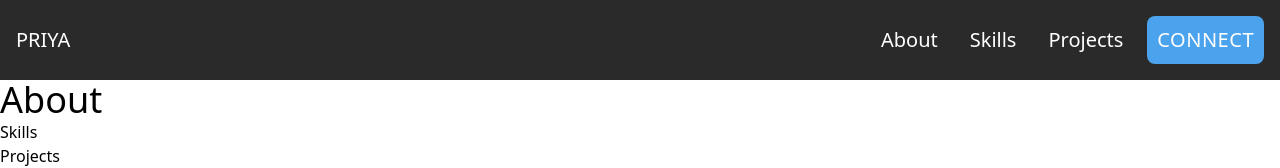
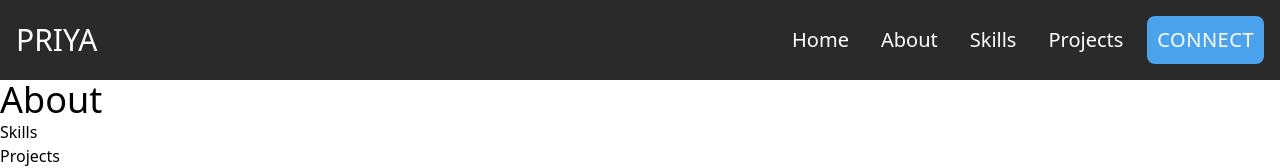
Before and after one commit to priyagupta-js/Codefolio, a React (Vite) app: page / in a window 1280 px wide. Shown: the top 168 px of the page. Built offline with nearby package versions, Linux system fonts and the light colour scheme.

Commit message:
Add About section

```diff
--- a/src/components/Navbar/Navbar.css
+++ b/src/components/Navbar/Navbar.css
@@ -5,6 +5,10 @@
     color: var(--color-text);
     @apply h-20 text-xl;
 
+}
+.nav-left
+{
+    @apply text-3xl;
 }
 .nav-menuItems
 {
--- a/src/components/Navbar/Navbar.jsx
+++ b/src/components/Navbar/Navbar.jsx
@@ -9,6 +9,7 @@ function Navbar() {
         <div className="nav-left">PRIYA</div>
         <div className="nav-right">
           <ul className="right-menuItems">
+          <li className="menuItems">Home</li>
             <li className="menuItems">About</li>
             <li className="menuItems">Skills</li>
             <li className="menuItems">Projects</li>
```
